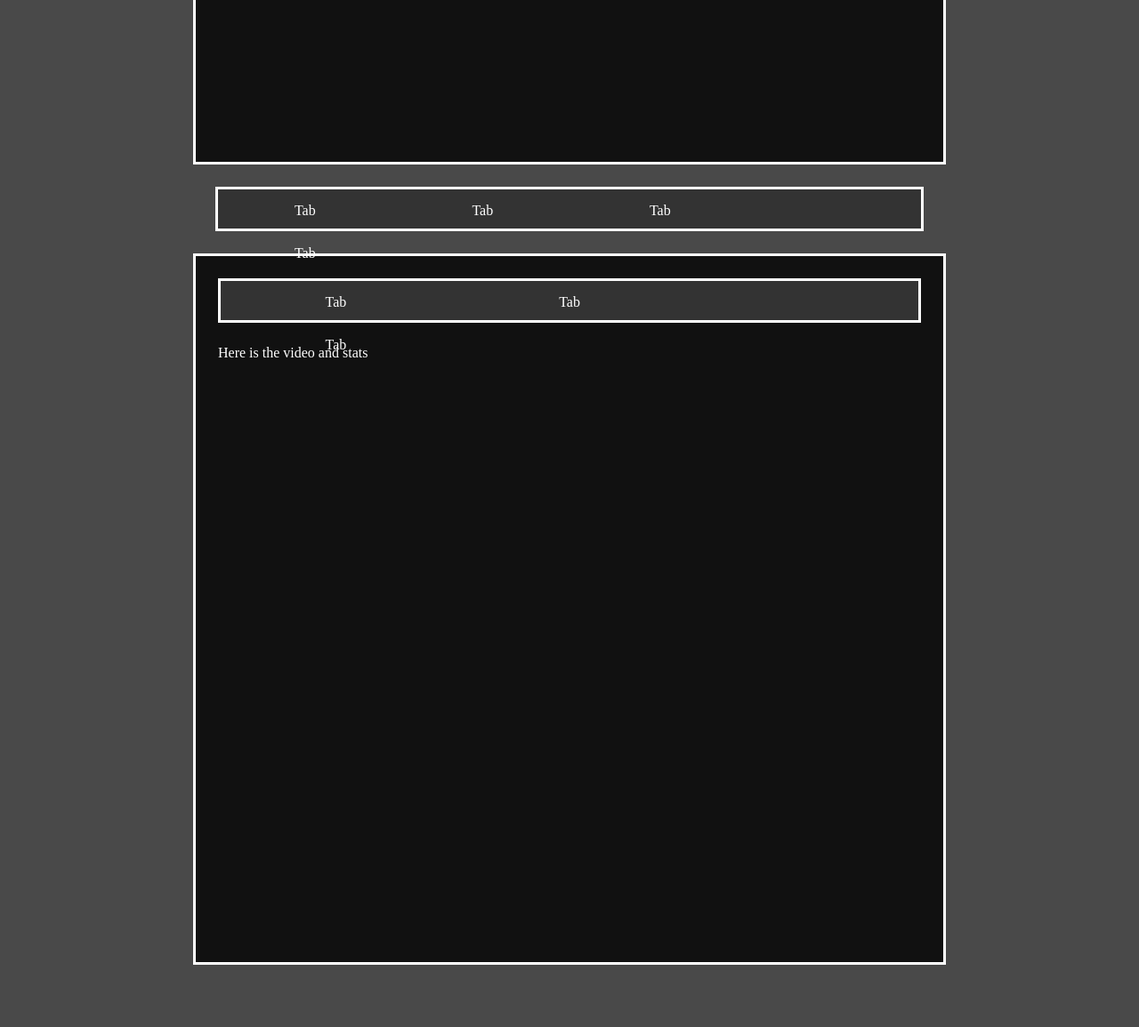
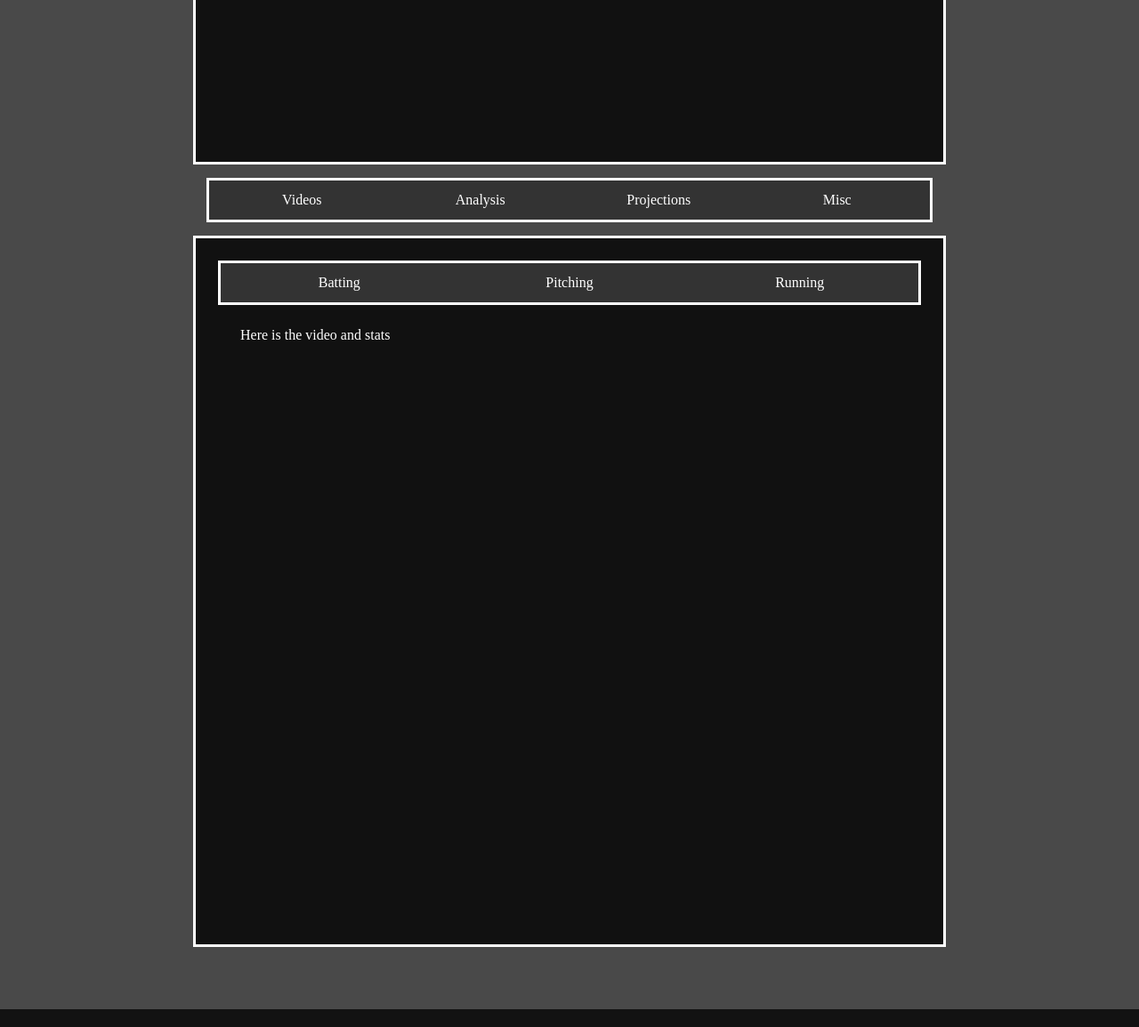
Before and after one commit to Oddmajo/EliteLevelProspects, a PHP site: page /players.php in a window 1280 px wide. Shown: the part 585-1740 px from the top of the page at 89% size. Run offline with PHP 8.4, Linux system fonts and the light colour scheme; the visitor is signed in with stand-in values (Sample User, id 1).

Commit message:
Changes to Player BIOS Tabs
Changed display to flex, streamlined .php and .css files

```diff
--- a/players.css
+++ b/players.css
@@ -29,12 +29,31 @@
 	border-color: white;
 	height: 800px;
 }
-.ssegment{
+.tabbar{
 	background-color: #333333;
 	border: solid;
 	border-color: white;
 	height: 50px;
+	color: white;
+	display: flex;
+	justify-content: center;
 }
+.tabbar-tab4{
+	display: flex;
+	text-align: center;
+	flex-direction: column;
+	justify-content: center;
+    width: 24.75%;
+}
+.tabbar-tab3{
+	display: flex;
+	text-align: center;
+	flex-direction: column;
+	justify-content: center;
+    width: 33%;
+}
+
+
 
 .space {
     margin: 25px;
@@ -84,17 +103,6 @@ img.vid{
 	border-color: #333333;
 }
 
-.fourtab{
-	display: inline-block;
-	text-align: center;
-	width: 24.75%;
-}
-.threetab{
-	display: inline-block;
-	width: 33%;
-	text-align: center;
-}
-
 h1 {
     padding: 10px 20px;
 	font-size: 20pt;
--- a/players.php
+++ b/players.php
@@ -3,6 +3,7 @@
 
     <link rel="stylesheet" type="text/css" href="players.css">
     <link href='http://fonts.googleapis.com/css?family=Source+Sans+Pro' rel='stylesheet' type='text/css'>
+	<script src="tab-content/tabcontent.js" type="text/javascript"></script>
 </head>
 
 <body>
@@ -52,55 +53,50 @@
 
 				</div>
 			</div>
-			<div class="space">
-				<div class="ssegment">
-					<div class="fourtab">
-						<div class="sspace">
-							Tab
-						</div>
+			<div class="sspace">
+				<div class="tabbar">
+					<div class="tabbar-tab4">
+						Videos
 					</div>
-					<div class="fourtab">
-						<div class="sspace">
-							Tab
-						</div>
+					<div class="tabbar-tab4">
+						Analysis
 					</div>
-					<div class="fourtab">
-						<div class="sspace">
-							Tab
-						</div>
+					<div class="tabbar-tab4">
+						Projections
 					</div>
-					<div class="fourtab">
-						<div class="sspace">
-							Tab
-						</div>
+					<div class="tabbar-tab4">
+						Misc
 					</div>
 				</div>
 			</div>
 			<div class="tabbedsegment">
 				<div class="space">
-					<div class="ssegment">
-						<div class="threetab">
-							<div class="sspace">
-								Tab
+					<div class="tabcontents">
+						<div id="videos">
+							<div class="tabbar">
+								<div class="tabbar-tab3">
+									Batting
+								</div>
+								<div class="tabbar-tab3">
+									Pitching
+								</div>
+								<div class="tabbar-tab3">
+									Running
+								</div>
+							</div>
+							<div class="space">
+								Here is the video and stats
 							</div>
 						</div>
-						<div class="threetab">
-							<div class="sspace">
-								Tab
-							</div>
-						</div>
-						<div class="threetab">
-							<div class="sspace">
-								Tab
-							</div>
-						</div>
+
 					</div>
-				</div>
-				<div class="space">
-					Here is the video and stats
 				</div>
 			</div>
 		</div>
+
+
+
+
 	</div>
 	<div class="bg-right">
 		<div class="space">
```
